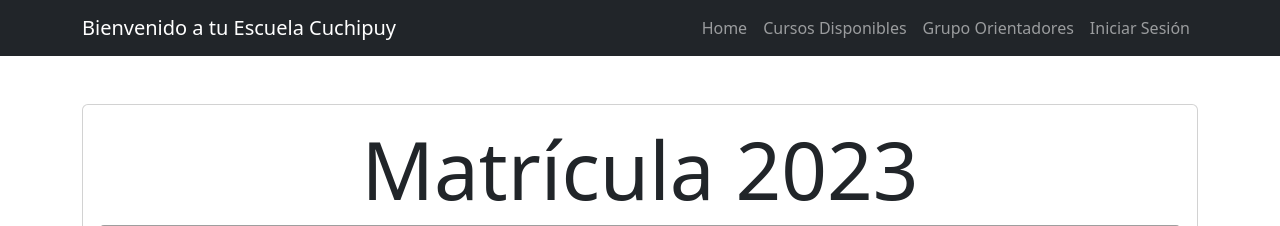
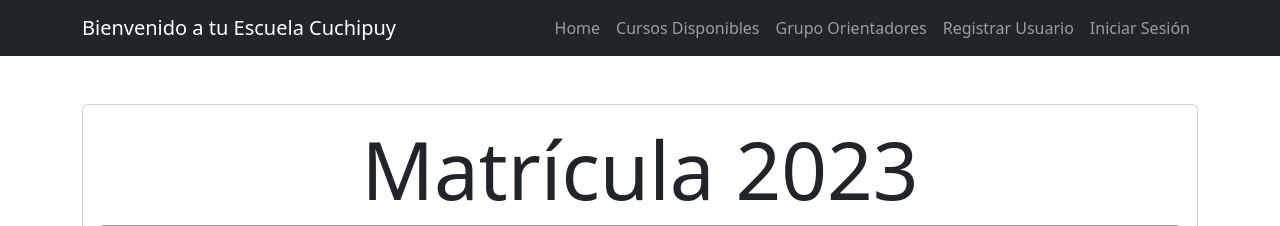
Before and after one commit to MisterKingJKR/Escuela-Cuchipuy, a Django app: page / in a window 1280 px wide. Shown: the top 226 px of the page. Run offline with Django 4.2, Linux system fonts and the light colour scheme; grey boxes are pictures that could not be loaded.

Commit message:
build.sh y signup

```diff
--- a/tasks/templates/base.html
+++ b/tasks/templates/base.html
@@ -30,6 +30,9 @@
                 <li class="nav-item">
                     <a href="/orientadores" class="nav-link">Grupo Orientadores</a>
                 </li>
+                <li class="nav-item">
+                    <a href="/signup" class="nav-link">Registrar Usuario</a>
+                </li>
 
                 {% if user.is_authenticated %}
                 <li class="nav-item">
@@ -41,9 +44,7 @@
                 <li class="nav-item">
                     <a href="/logout" class="nav-link">Cerrar Sesión</a>
                 </li>
-                <li class="nav-item">
-                    <a href="/signup" class="nav-link">Registrar Usuario</a>
-                </li>
+
                 {% else %}
                 <li class="nav-item">
                     <a href="/signin" class="nav-link">Iniciar Sesión</a>
```
